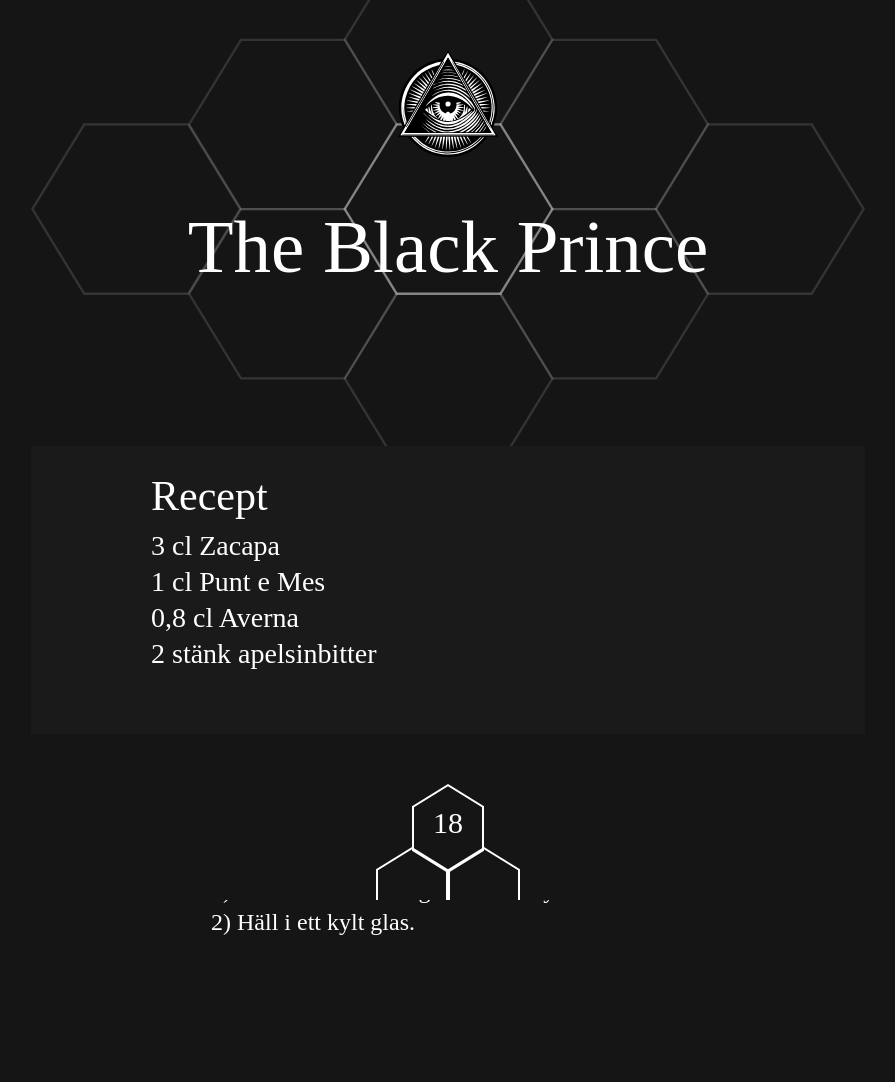
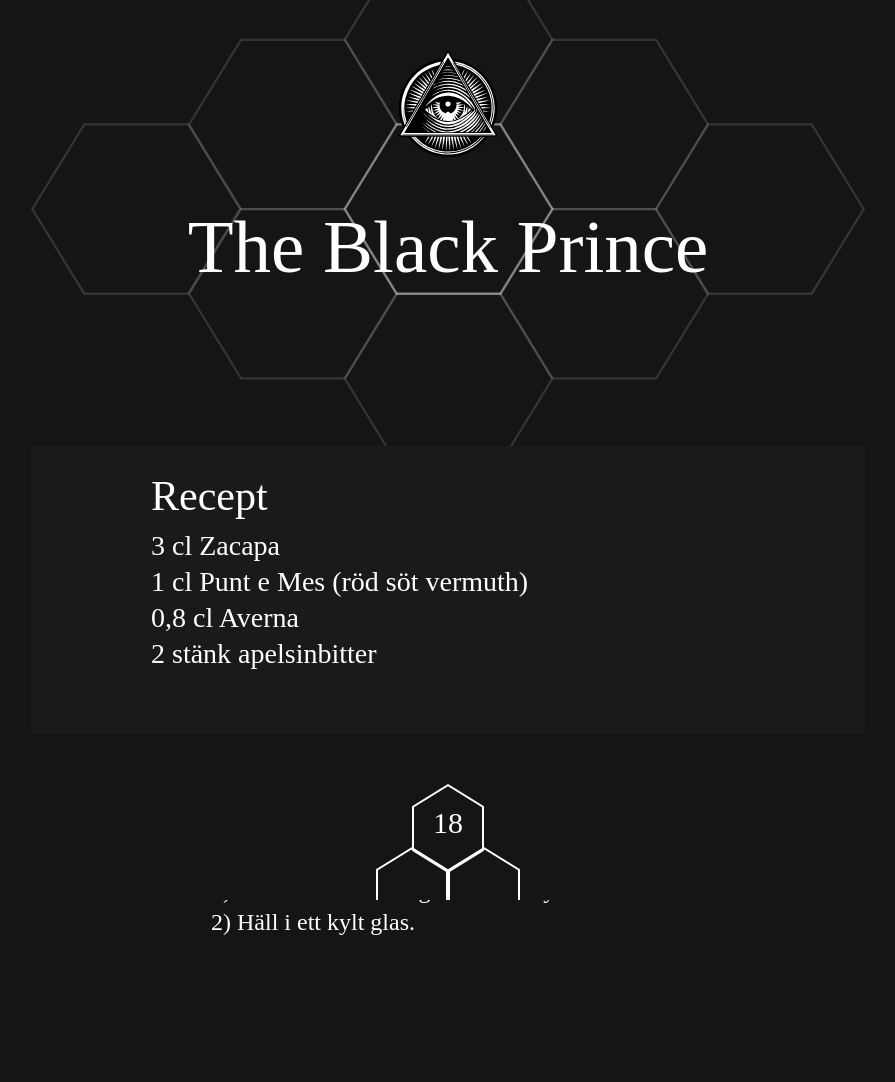
Before and after one commit to buffpojken/the-alchemy-archive, a Jekyll site: the page built from _drinks/18_black_prince.md, in a window 1280 px wide. Shown: the whole page, without its empty margins (192-1087 px from the left). Built offline with Jekyll 4.4.1, drawn with Linux system fonts in a browser that asks for light colours; some web fonts are replaced; comment, search, counter and statistics services are not loaded.

Commit message:
Fixed text in black prince

```diff
--- a/_drinks/18_black_prince.md
+++ b/_drinks/18_black_prince.md
@@ -4,7 +4,7 @@
 layout: drink
 ingredients:
   - 3 cl Zacapa
-  - 1 cl Punt e Mes
+  - 1 cl Punt e Mes (röd söt vermuth)
   - 0,8 cl Averna
   - 2 stänk apelsinbitter
 ---
```
